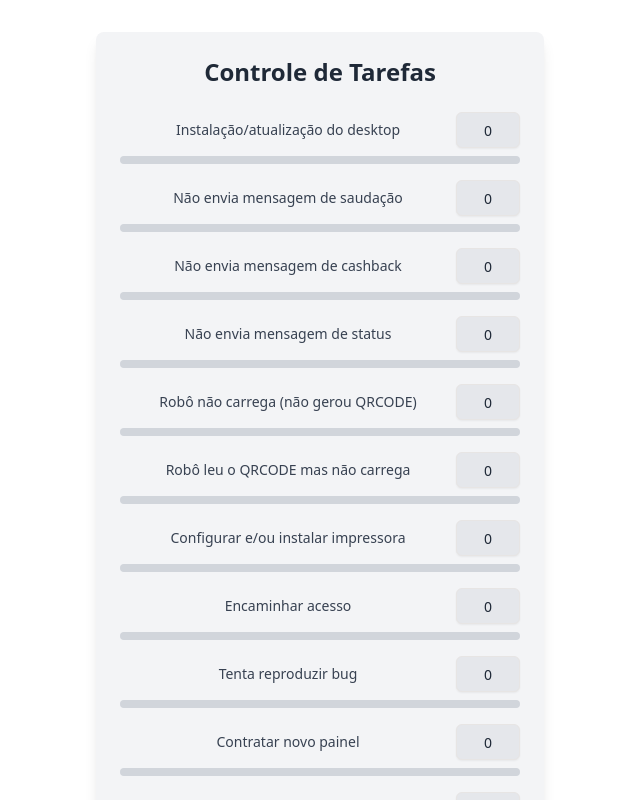
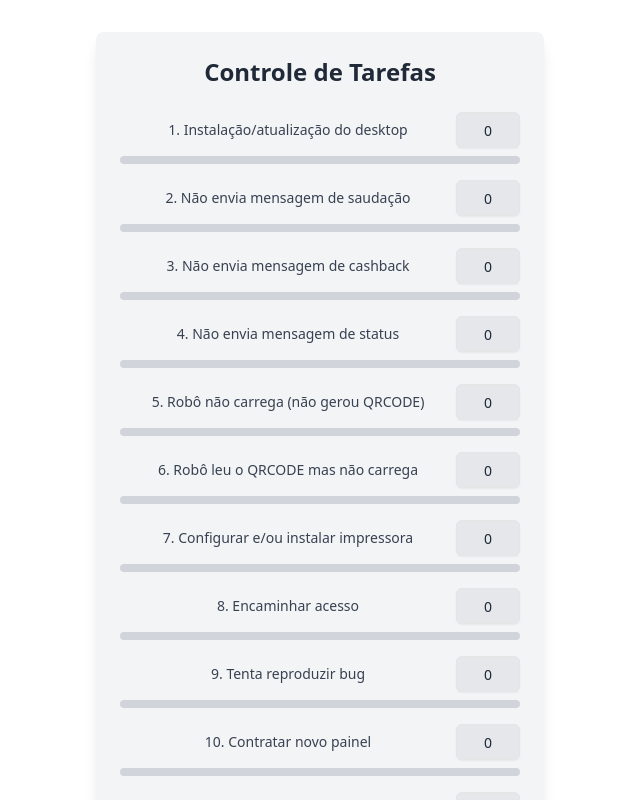
Before and after one commit to johnnyFR26/ReportManager, a React (Vite) app: page / in a window 1280 px wide. Shown: the top 800 px of the page, without its empty margins (320-960 px from the left). Built offline with nearby package versions, Linux system fonts and the light colour scheme.

Commit message:
add task id

```diff
--- a/src/components/tasksLabel.tsx
+++ b/src/components/tasksLabel.tsx
@@ -65,7 +65,7 @@ export default function TasksLabel() {
         tasks.map(task => (
           <li key={task.id} className="flex flex-col space-y-2">
             <div className="flex justify-between items-center">
-              <Label htmlFor={`task-${task.id}`} className="flex-grow text-gray-700">{task.name}</Label>
+              <Label htmlFor={`task-${task.id}`} className="flex-grow text-gray-700">{`${task.id}. ${task.name}`}</Label>
               <Input
                 id={`task-${task.id}`}
                 type="number"
```
